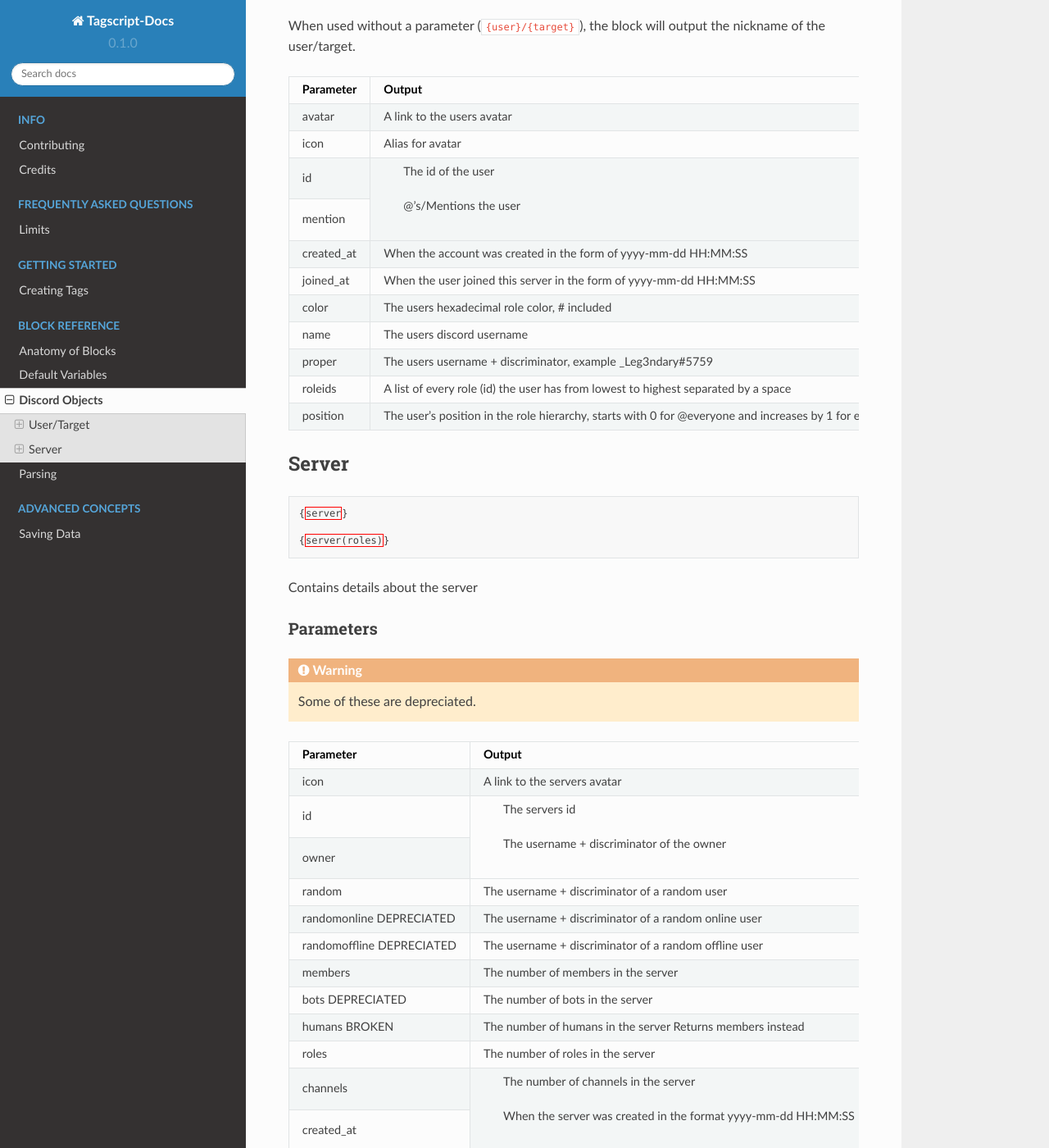
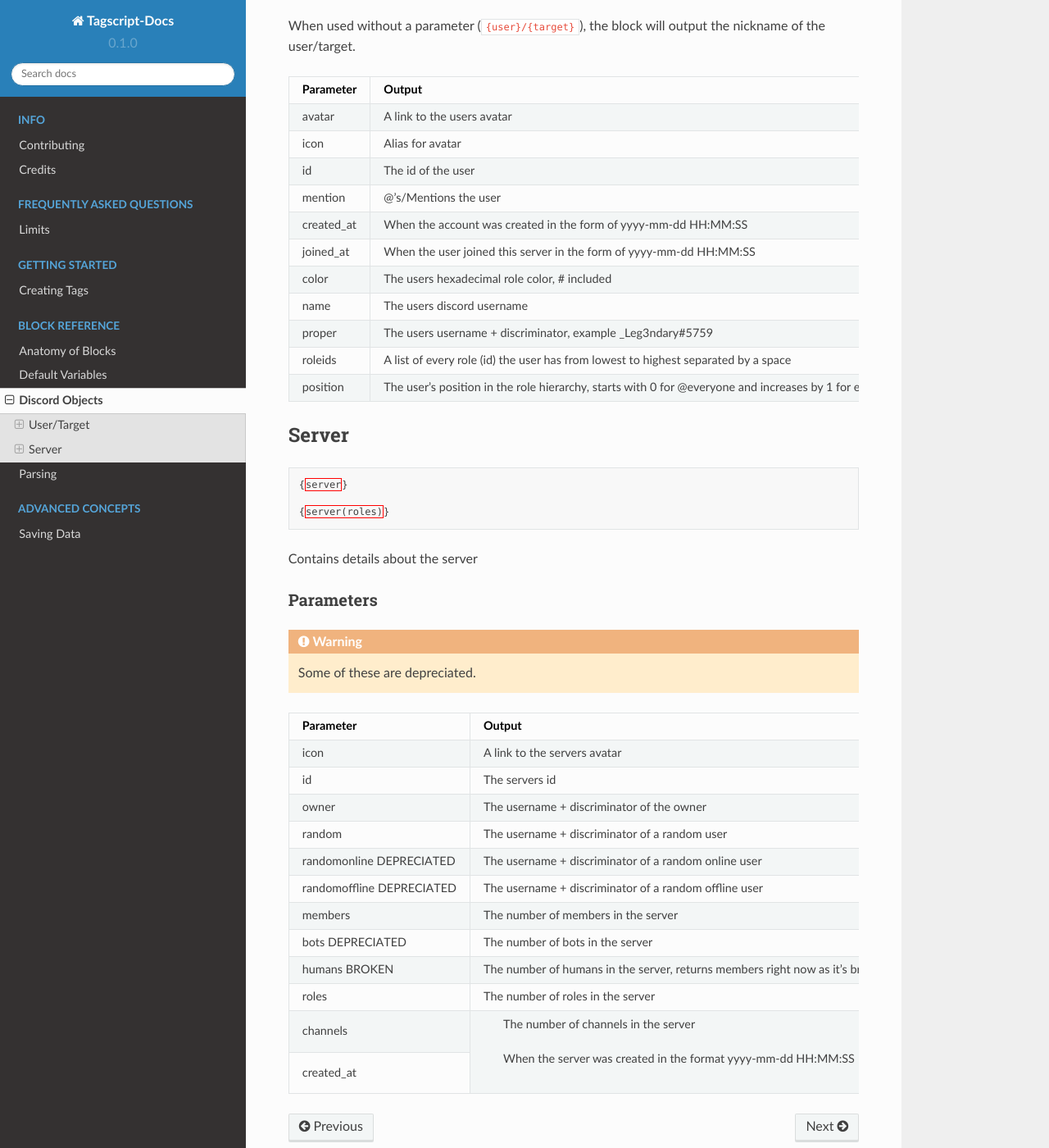
Before and after one commit to Leg3ndary/tagscript-docs, a Sphinx documentation site: the page built from docs/source/BlockReference/discord.rst, in a window 1280 px wide and 1400 px high, scrolled down 722 px. Shown: the whole window at 82% size. Built offline with Sphinx 7.4.7 and the Read the Docs theme 2.0.0, drawn with Linux system fonts in a browser that asks for light colours.

Commit message:
Fix grammar typos etc

```diff
--- a/docs/source/BlockReference/discord.rst
+++ b/docs/source/BlockReference/discord.rst
@@ -30,37 +30,31 @@ Parameters/Properties
 
 When used without a parameter (``{user}/{target}``), the block will output the nickname of the user/target.
 
-+------------+----------------------------------------------+
-| Parameter  | Output                                       |
-+============+==============================================+
-| avatar     | A link to the users avatar                   |
-+------------+----------------------------------------------+
-| icon       | Alias for avatar                             |
-+------------+----------------------------------------------+
-| id         | The id of the user                           |
-+------------+----------------------------------------------|
-| mention    | @'s/Mentions the user                        |
-+------------+----------------------------------------------+
-| created_at | When the account was created in the form of  |
-|            | yyyy-mm-dd HH:MM:SS                          |
-+------------+----------------------------------------------+
-| joined_at  | When the user joined this server in the form |
-|            | of yyyy-mm-dd HH:MM:SS                       |
-+------------+----------------------------------------------+
-| color      | The users hexadecimal role color, # included |
-+------------+----------------------------------------------+
-| name       | The users discord username                   |
-+------------+----------------------------------------------+
-| proper     | The users username + discriminator, example  |
-|            | _Leg3ndary#5759                              |
-+------------+----------------------------------------------+
-| roleids    | A list of every role (id) the user has from  |
-|            | lowest to highest separated by a space       |
-+------------+----------------------------------------------+
-| position   | The user's position in the role hierarchy,   |
-|            | starts with 0 for @everyone and increases by |
-|            | 1 for each role in the server                |
-+------------+----------------------------------------------+
++------------+-----------------------------------------------------------------------------------------------------------------------+
+| Parameter  | Output                                                                                                                |
++============+=======================================================================================================================+
+| avatar     | A link to the users avatar                                                                                            |
++------------+-----------------------------------------------------------------------------------------------------------------------+
+| icon       | Alias for avatar                                                                                                      |
++------------+-----------------------------------------------------------------------------------------------------------------------+
+| id         | The id of the user                                                                                                    |
++------------+-----------------------------------------------------------------------------------------------------------------------+
+| mention    | @'s/Mentions the user                                                                                                 |
++------------+-----------------------------------------------------------------------------------------------------------------------+
+| created_at | When the account was created in the form of yyyy-mm-dd HH:MM:SS                                                       |
++------------+-----------------------------------------------------------------------------------------------------------------------+
+| joined_at  | When the user joined this server in the form of yyyy-mm-dd HH:MM:SS                                                   |
++------------+-----------------------------------------------------------------------------------------------------------------------+
+| color      | The users hexadecimal role color, # included                                                                          |
++------------+-----------------------------------------------------------------------------------------------------------------------+
+| name       | The users discord username                                                                                            |
++------------+-----------------------------------------------------------------------------------------------------------------------+
+| proper     | The users username + discriminator, example _Leg3ndary#5759                                                           |
++------------+-----------------------------------------------------------------------------------------------------------------------+
+| roleids    | A list of every role (id) the user has from lowest to highest separated by a space                                    |
++------------+-----------------------------------------------------------------------------------------------------------------------+
+| position   | The user's position in the role hierarchy, starts with 0 for @everyone and increases by 1 for each role in the server |
++------------+-----------------------------------------------------------------------------------------------------------------------+
 
 Server
 ------
@@ -80,36 +74,30 @@ Parameters
 
     Some of these are depreciated.
 
-+---------------+----------------------------------------------+
-| Parameter     | Output                                       |
-+===============+==============================================+
-| icon          | A link to the servers avatar                 |
-+---------------+----------------------------------------------+
-| id            | The servers id                               |
-+---------------+----------------------------------------------|
-| owner         | The username + discriminator of the owner    |
-+---------------+----------------------------------------------+
-| random        | The username + discriminator of a random     |
-|               | user                                         |
-+---------------+----------------------------------------------+
-| randomonline  | The username + discriminator of a random     |
-| DEPRECIATED   | online user                                  |
-+---------------+----------------------------------------------+
-| randomoffline | The username + discriminator of a random     |
-| DEPRECIATED   | offline user                                 |
-+---------------+----------------------------------------------+
-| members       | The number of members in the server          |
-+---------------+----------------------------------------------+
-| bots          | The number of bots in the server             |
-| DEPRECIATED   |                                              |
-+---------------+----------------------------------------------+
-| humans        | The number of humans in the server           |
-| BROKEN        | Returns members instead                      |
-+---------------+----------------------------------------------+
-| roles         | The number of roles in the server            |
-+---------------+----------------------------------------------+
-| channels      | The number of channels in the server         |
-+---------------+----------------------------------------------|
-| created_at    | When the server was created in the format    |
-|               | yyyy-mm-dd HH:MM:SS                          |
-+---------------+----------------------------------------------+
++---------------------------+------------------------------------------------------------------------------+
+| Parameter                 | Output                                                                       |
++===========================+==============================================================================+
+| icon                      | A link to the servers avatar                                                 |
++---------------------------+------------------------------------------------------------------------------+
+| id                        | The servers id                                                               |
++---------------------------+------------------------------------------------------------------------------+
+| owner                     | The username + discriminator of the owner                                    |
++---------------------------+------------------------------------------------------------------------------+
+| random                    | The username + discriminator of a random user                                |
++---------------------------+------------------------------------------------------------------------------+
+| randomonline DEPRECIATED  | The username + discriminator of a random  online user                        |
++---------------------------+------------------------------------------------------------------------------+
+| randomoffline DEPRECIATED | The username + discriminator of a random offline user                        |
++---------------------------+------------------------------------------------------------------------------+
+| members                   | The number of members in the server                                          |
++---------------------------+------------------------------------------------------------------------------+
+| bots DEPRECIATED          | The number of bots in the server                                             |
++---------------------------+------------------------------------------------------------------------------+
+| humans BROKEN             | The number of humans in the server, returns members right now as it's broken |
++---------------------------+------------------------------------------------------------------------------+
+| roles                     | The number of roles in the server                                            |
++---------------------------+------------------------------------------------------------------------------+
+| channels                  | The number of channels in the server                                         |
++---------------------------+------------------------------------------------------------------------------|
+| created_at                | When the server was created in the format yyyy-mm-dd HH:MM:SS                |
++---------------------------+------------------------------------------------------------------------------+
```
Also changed, not shown: docs/source/BlockReference/default.rst (+17 -14 lines).
